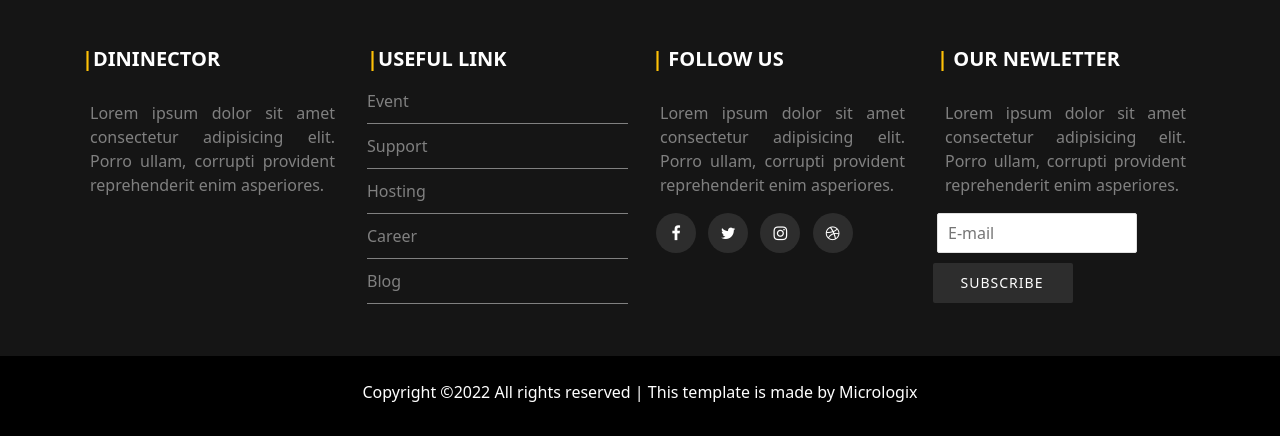
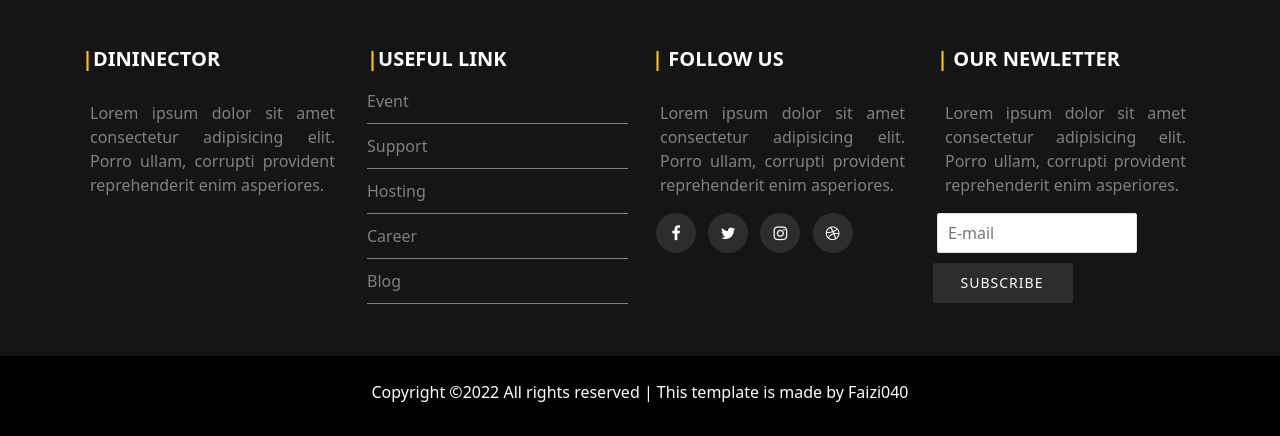
Before and after one commit to faizi040/SOM, a PHP site: page / in a window 1280 px wide. Shown: the part 4369-4805 px from the top of the page. Run offline with PHP 8.4, Linux system fonts and the light colour scheme; some libraries are stand-ins or nearby versions.

Commit message:
Changes Done

```diff
--- a/inc/footer.php
+++ b/inc/footer.php
@@ -45,7 +45,7 @@
 
 </section>
 <div class="copyright text-center py-3">
-    <p class="mt-2">Copyright &copy;2022 All rights reserved | This template is made by Micrologix</p>
+    <p class="mt-2">Copyright &copy;2022 All rights reserved | This template is made by Faizi040</p>
     </div>
 
 
```
